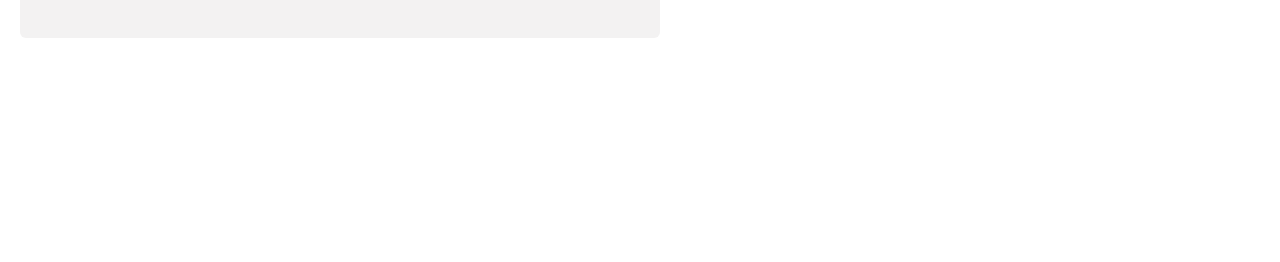
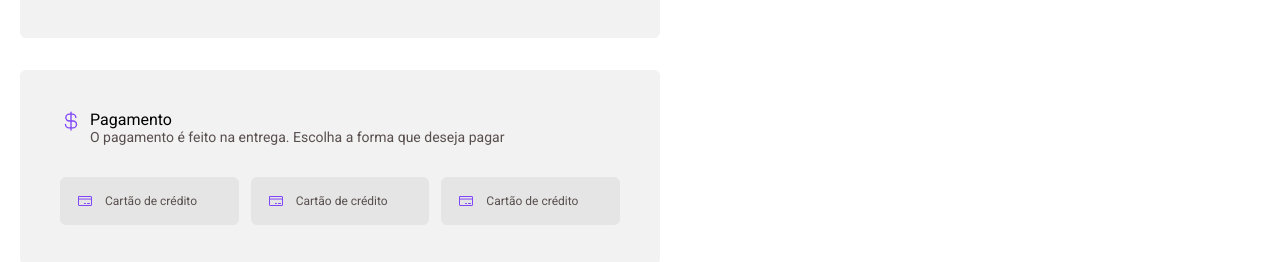
Before and after one commit to Carlos-Landerdahl/coffee-shop, a React (Vite) app: page /checkout in a window 1280 px wide. Shown: the part 569-831 px from the top of the page. Before the commit the page ends 800 px from the top, so only its background shows below. Built offline with nearby package versions, Linux system fonts and the light colour scheme.

Commit message:
feat: completed payment method style

```diff
--- /dev/null
+++ b/src/pages/Checkout/components/CompleteOrderForm/PaymentMethodOptions.tsx
@@ -0,0 +1,12 @@
+import { PaymentMethodInput } from '../PaymentMethodInput'
+import { PaymentMethodOptionsContainer } from './styles'
+
+export function PaymentMethodOptions() {
+  return (
+    <PaymentMethodOptionsContainer>
+      <PaymentMethodInput />
+      <PaymentMethodInput />
+      <PaymentMethodInput />
+    </PaymentMethodOptionsContainer>
+  )
+}
--- a/src/pages/Checkout/components/CompleteOrderForm/index.tsx
+++ b/src/pages/Checkout/components/CompleteOrderForm/index.tsx
@@ -1,9 +1,10 @@
 import { CompleteOrderContainer } from '../../styles'
 import { SectionTitle } from '../SectionTitle'
 import { FormSectionContainer } from './styles'
-import { MapPinLine } from 'phosphor-react'
+import { MapPinLine, CurrencyDollar } from 'phosphor-react'
 import { useTheme } from 'styled-components'
 import { AddressForm } from './AddressForm'
+import { PaymentMethodOptions } from './PaymentMethodOptions'
 
 export function CompleteOrderForm() {
   const colors = useTheme()
@@ -21,6 +22,18 @@ export function CompleteOrderForm() {
 
         <AddressForm />
       </FormSectionContainer>
+
+      <FormSectionContainer>
+        <SectionTitle
+          title={'Pagamento'}
+          subtitle={
+            'O pagamento é feito na entrega. Escolha a forma que deseja pagar'
+          }
+          icon={<CurrencyDollar color={colors.purple} size={22} />}
+        ></SectionTitle>
+
+        <PaymentMethodOptions />
+      </FormSectionContainer>
     </CompleteOrderContainer>
   )
 }
--- a/src/pages/Checkout/components/CompleteOrderForm/styles.ts
+++ b/src/pages/Checkout/components/CompleteOrderForm/styles.ts
@@ -35,3 +35,9 @@ export const AddressFormContainer = styled.div`
     grid-column: span 2;
   }
 `
+
+export const PaymentMethodOptionsContainer = styled.div`
+  display: grid;
+  grid-template-columns: repeat(3, 1fr);
+  gap: 0.75rem;
+`
--- /dev/null
+++ b/src/pages/Checkout/components/PaymentMethodInput/index.tsx
@@ -0,0 +1,11 @@
+import { PaymentMethodContainer } from './styles'
+import { CreditCard } from 'phosphor-react'
+
+export function PaymentMethodInput() {
+  return (
+    <PaymentMethodContainer>
+      <CreditCard size={16} />
+      Cartão de crédito
+    </PaymentMethodContainer>
+  )
+}
--- /dev/null
+++ b/src/pages/Checkout/components/PaymentMethodInput/styles.ts
@@ -0,0 +1,24 @@
+import styled from 'styled-components'
+
+export const PaymentMethodContainer = styled.div`
+  padding: 0 1rem;
+  background: ${(props) => props.theme['base-button']};
+  color: ${(props) => props.theme['base-text']};
+  display: flex;
+  align-items: center;
+  justify-content: flex-start;
+  gap: 0.75rem;
+  font-size: 0.75rem;
+  border-radius: 6px;
+  height: 3rem;
+  border: 1px solid ${(props) => props.theme['base-button']};
+  transition: 0.4s;
+
+  svg {
+    color: ${(props) => props.theme.purple};
+  }
+
+  &:hover {
+    background: ${(props) => props.theme['base-hover']};
+  }
+`
--- a/src/styles/themes/default.ts
+++ b/src/styles/themes/default.ts
@@ -10,7 +10,7 @@ export const defaultTheme = {
   'base-title': '#272221',
   'base-subtitle': '#403937',
   'base-text': '#574F4D',
-  'base-hover': '#8D8686',
+  'base-hover': '#D7D5D5',
   'base-label': '#8D8686',
   'base-button': '#E6E5E5',
   'base-input': '#EDEDED',
```
Also changed, not shown: vite.config.ts.timestamp-1673019295317.mjs (added, +10 -0 lines).
